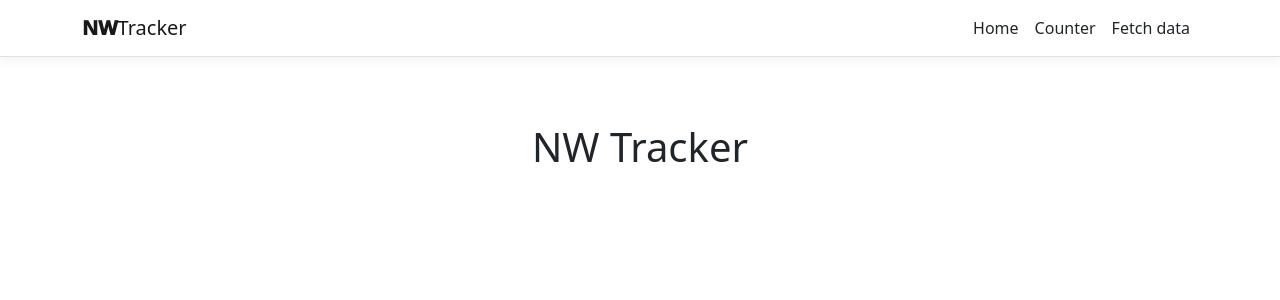
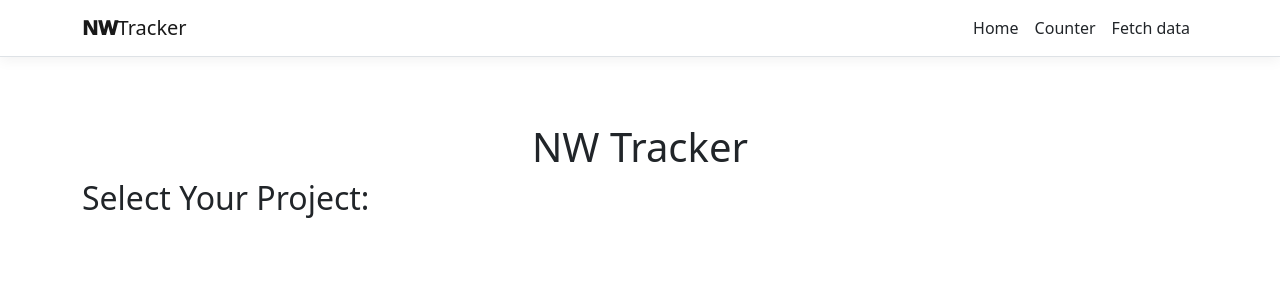
Before and after one commit to C1025480/NWTrackerUI, an Angular app in the folder FinalYearProject/ClientApp/: page / in a window 1280 px wide. Shown: the top 300 px of the page. Built offline with nearby package versions, Linux system fonts and the light colour scheme.

Commit message:
Addition: Select Your Project Title

```diff
--- a/FinalYearProject/ClientApp/src/app/home/home.component.html
+++ b/FinalYearProject/ClientApp/src/app/home/home.component.html
@@ -6,3 +6,4 @@
   <meta name="viewport" content="width=device-width, initial-scale=1, shrink-to-fit=yes">
 </head>
 <h1 class="Title"> NW Tracker</h1>
+<h2> Select Your Project: </h2>
```
